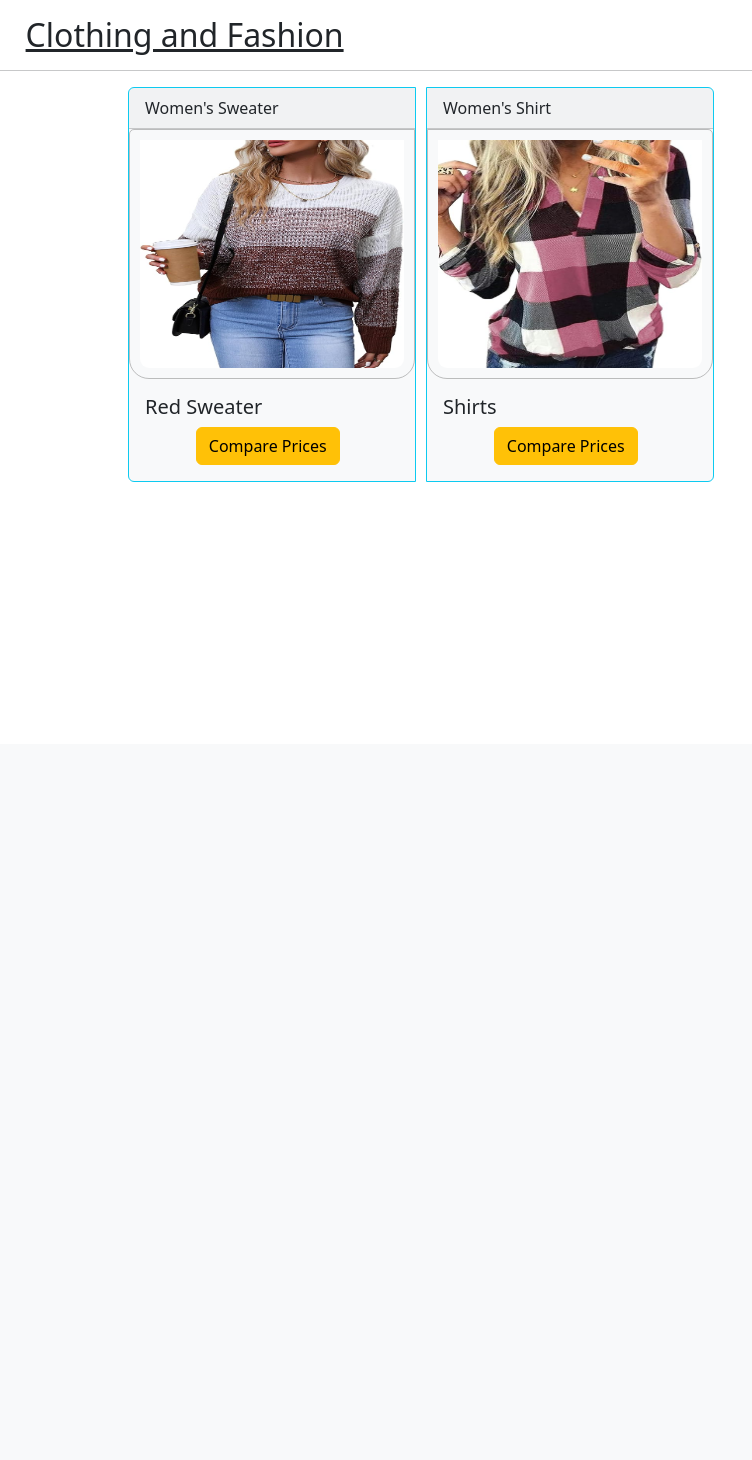
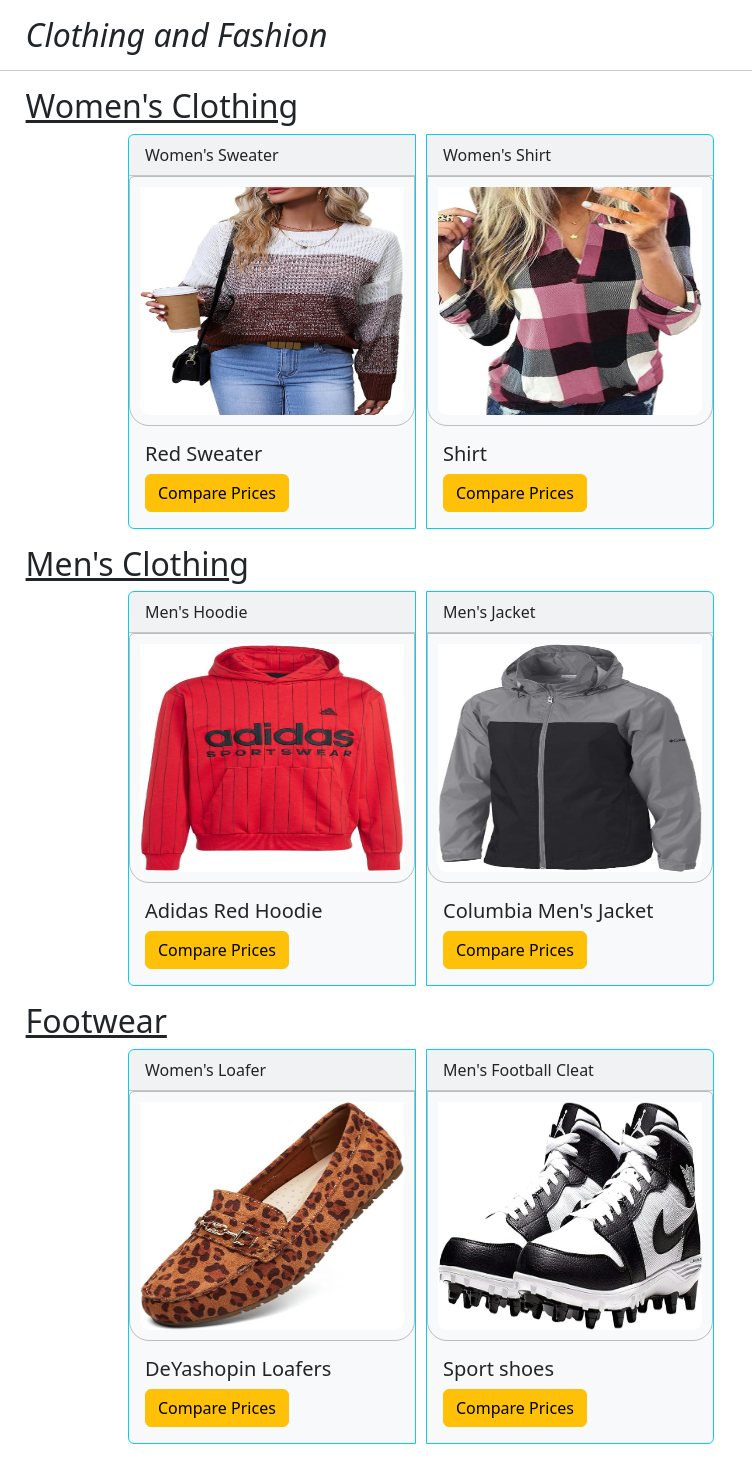
Before and after one commit to KattaManisha/Software_Engineering_Project, a Flask app: page /clothing in a window 1280 px wide. Shown: the part 56-1516 px from the top of the page, without its empty margins (0-752 px from the left). Before the commit the page ends 538 px from the top, so only its background shows below. Run offline with Flask 3, Linux system fonts and the light colour scheme; some libraries are stand-ins or nearby versions.

Commit message:
Adding few more products

```diff
--- a/static/style/styles.css
+++ b/static/style/styles.css
@@ -156,14 +156,33 @@
 
 .card-group {
   margin-left: 10%;
+  display: inline-flex;
+  white-space: nowrap;
+}
+
+.scroll-container {
+  overflow-x: auto;
+  max-width: 100%;
 }
 
 #firstCard {
   margin-right: 10px;
 }
 
+#fourthCard {
+  margin-left: 10px;
+}
+
 #secondCard {
   margin-right: 10px;
+}
+
+#seventhCard {
+  margin-left: 10px;
+}
+
+#sixthCard {
+  margin-left: 10px;
 }
 
 .productsTitle {
@@ -194,6 +213,15 @@
   display: inline-block;
 }
 
+.productTitle2 {
+  display: inline-block;
+  margin-left: 10%;
+}
+
 .btn-warning {
-  margin-left: 20%;
+  align-items: center;
 }
+
+.card-title {
+  white-space: normal;
+}
--- a/templates/clothing.html
+++ b/templates/clothing.html
@@ -20,8 +20,10 @@
           <button class="btn btn-outline-light" id="backButton">Back</button>
         </div>
       </nav>
-      <h2 class="productsTitle mt-3"><u>Clothing and Fashion</u></h2>
+      <h2 class="productsTitle mt-3"><i>Clothing and Fashion</i></h2>
       <hr />
+      <h2 class="productsTitle mt-0"><u>Women's Clothing</u></h2>
+
       <div class="card-group">
         <div
           class="card border border-info shadow-0 bg-light mb-3"
@@ -54,7 +56,88 @@
             class="card-img-top"
             alt="Watches Photo" />
           <div class="card-body">
-            <h5 class="card-title">Shirts</h5>
+            <h5 class="card-title">Shirt</h5>
+            <button type="button" class="btn btn-warning" id="compareButton">
+              Compare Prices
+            </button>
+          </div>
+        </div>
+      </div>
+
+      <h2 class="productsTitle mt-0"><u>Men's Clothing</u></h2>
+      <div class="card-group">
+        <div
+          class="card border border-info shadow-0 bg-light mb-3"
+          id="secondCard"
+          style="max-width: 18rem">
+          <div class="card-header">Men's Hoodie</div>
+          <img
+            src="{{ url_for('static', filename='assets/images/adidasHoodie.jpg') }}"
+            height="250px"
+            width="auto"
+            class="card-img-top"
+            alt="Watches Photo" />
+          <div class="card-body">
+            <h5 class="card-title">Adidas Red Hoodie</h5>
+            <button type="button" class="btn btn-warning" id="compareButton">
+              Compare Prices
+            </button>
+          </div>
+        </div>
+
+        <div
+          class="card border border-info shadow-0 bg-light mb-3"
+          id="thirdCard"
+          style="max-width: 18rem">
+          <div class="card-header">Men's Jacket</div>
+          <img
+            src="{{ url_for('static', filename='assets/images/columbiaJacket.jpg') }}"
+            height="250px"
+            width="auto"
+            class="card-img-top"
+            alt="Watches Photo" />
+          <div class="card-body">
+            <h5 class="card-title">Columbia Men's Jacket</h5>
+            <button type="button" class="btn btn-warning" id="compareButton">
+              Compare Prices
+            </button>
+          </div>
+        </div>
+      </div>
+
+      <h2 class="productsTitle mt-0"><u>Footwear</u></h2>
+      <div class="card-group">
+        <div
+          class="card border border-info shadow-0 bg-light mb-3"
+          id="thirdCard"
+          style="max-width: 18rem">
+          <div class="card-header">Women's Loafer</div>
+          <img
+            src="{{ url_for('static', filename='assets/images/DeYashopin.jpg') }}"
+            height="250px"
+            width="auto"
+            class="card-img-top"
+            alt="Loafers Photo" />
+          <div class="card-body">
+            <h5 class="card-title">DeYashopin Loafers</h5>
+            <button type="button" class="btn btn-warning" id="compareButton">
+              Compare Prices
+            </button>
+          </div>
+        </div>
+        <div
+          class="card border border-info shadow-0 bg-light mb-3"
+          id="seventhCard"
+          style="max-width: 18rem">
+          <div class="card-header">Men's Football Cleat</div>
+          <img
+            src="{{ url_for('static', filename='assets/images/footballCleats.jpg') }}"
+            height="250px"
+            width="auto"
+            class="card-img-top"
+            alt="Football Cleats Photo" />
+          <div class="card-body">
+            <h5 class="card-title">Sport shoes</h5>
             <button type="button" class="btn btn-warning" id="compareButton">
               Compare Prices
             </button>
```
Also changed, not shown: templates/user_home.html (+42 -0 lines).
